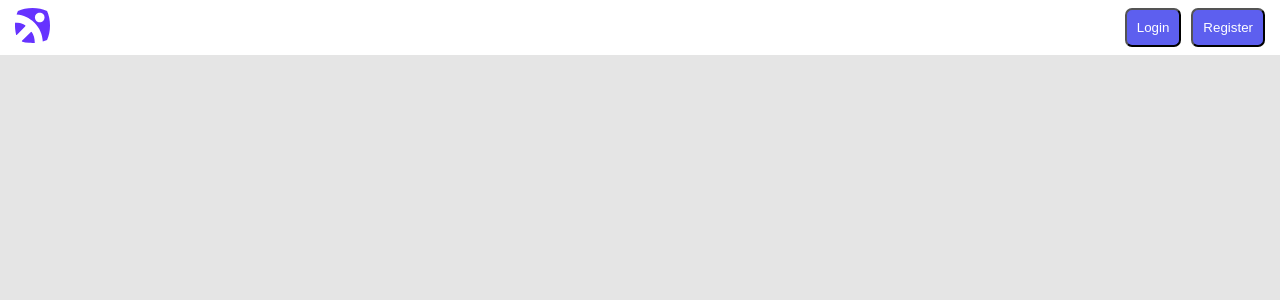
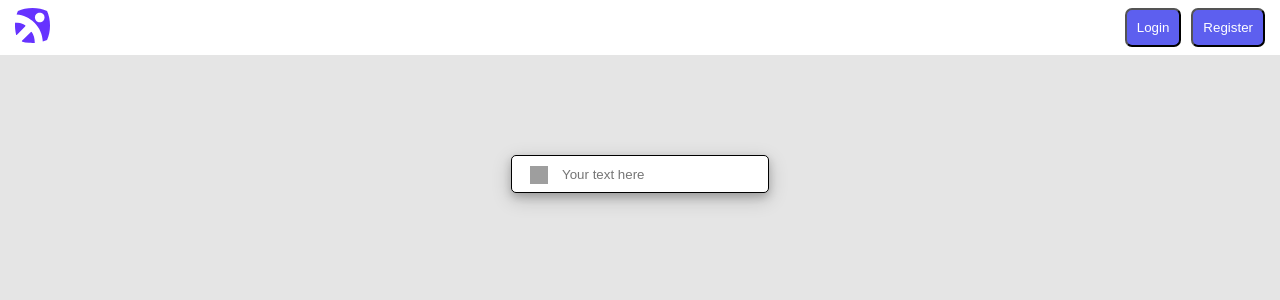
Before and after one commit to salimricha/classroom-salim, a React (Create React App) app: page / in a window 1280 px wide. Shown: the top 300 px of the page. Built offline with nearby package versions, Linux system fonts and the light colour scheme; grey boxes are pictures that could not be loaded.

Commit message:
Adding an input with an image

```diff
--- a/src/App.js
+++ b/src/App.js
@@ -1,10 +1,17 @@
 
 import Header from './components/header/Header';
+import Input from './components/input-with-image/input';
 import './App.css';
 
 function App() {
   return (
+    <div>
     <Header />
+
+  <Input />
+
+  </div>
+
   );
 }
 
--- /dev/null
+++ b/src/components/input-with-image/input.css
@@ -0,0 +1,31 @@
+.input-container {
+    display: flex;
+    height: 36px;
+    width: 250px;
+    border: 1px solid black;
+    padding: 0px 4px 0px 2px;
+    border-radius: 5px;
+    margin: 100px auto;
+    box-shadow: 0 4px 8px 0 rgba(0, 0, 0, 0.2), 0 6px 20px 0 rgba(0, 0, 0, 0.19);
+    background-color: white;
+
+}
+.input-container:hover {
+    border:1px solid #5D5FEF;
+}
+
+
+.img{
+   width:18px;
+   height: 18px;
+   margin: 10px 10px 9px 16px;
+}
+
+.input {
+width: 100%;
+padding: 1px 4px;
+border: none;
+}
+.input:focus {
+    outline: none;
+}
--- /dev/null
+++ b/src/components/input-with-image/input.jsx
@@ -0,0 +1,15 @@
+import React from 'react';
+import './input.css';
+
+const Input = ({text}) => {
+    return (
+        <div className="input-container">
+            <img class="img" src="https://cdn4.iconfinder.com/data/icons/evil-icons-user-interface/64/magnifier-256.png" alt=""></img>
+            <input className="input" placeholder="Your text here">{text}</input>
+        </div>
+
+    )
+}
+
+
+export default Input;
```
